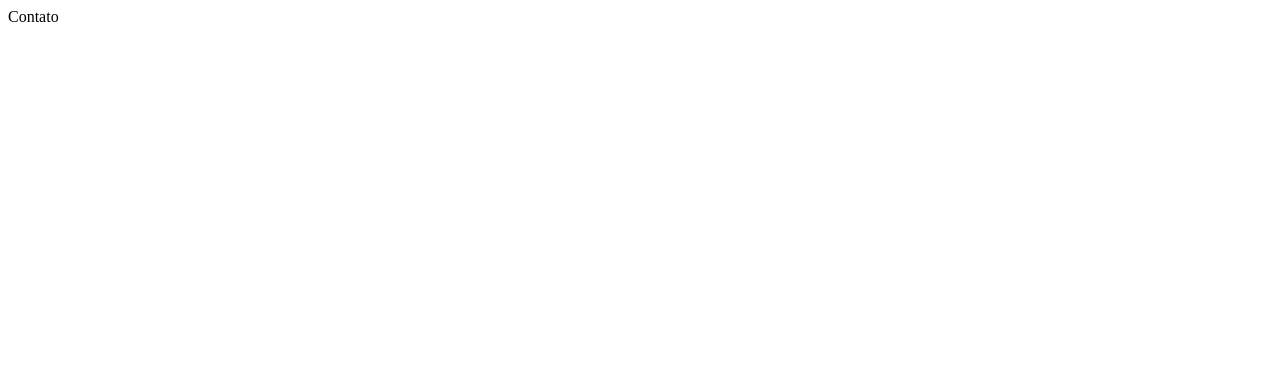
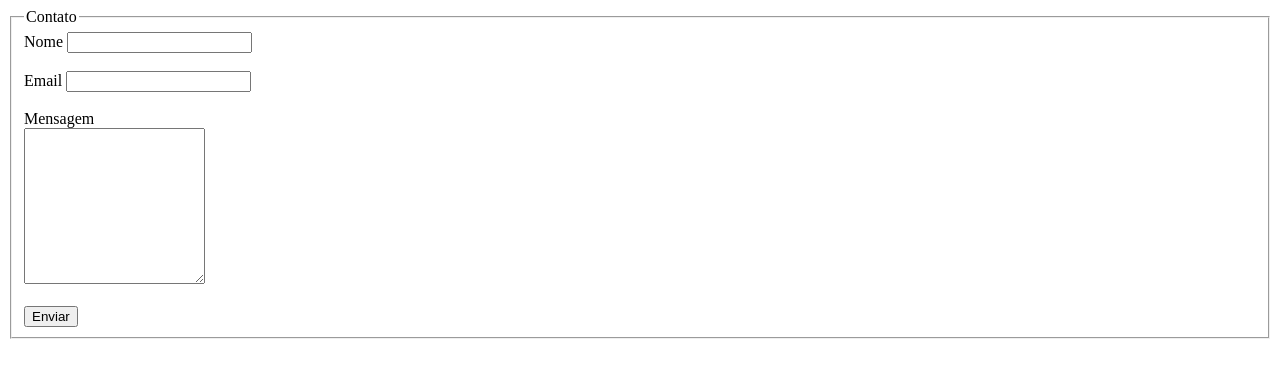
Before and after one commit to caiomoraisalmeida/rocketseat, a plain HTML site: page exercicios/formulario/index.html in a window 1280 px wide. Drawn offline with Linux system fonts and the light colour scheme.

Commit message:
formulário

```diff
--- a/exercicios/formulario/index.html
+++ b/exercicios/formulario/index.html
@@ -7,7 +7,31 @@
     <title>Formulário Contato</title>
 </head>
 <body>
-    <form action="">Contato</form>
+    <form action="">
+        <fieldset>
+            <legend>Contato</legend>
+
+            <label for="name">Nome</label>
+            <input id="name" type="text">
+            <br>
+            <br>
+
+            <label for="email">Email</label>
+            <input id="email" type="text">
+            <br>
+            <br>
+
+            <label for="message">Mensagem</label>
+            <br>
+            <textarea name="message" id="message" cols="20" rows="10"></textarea>
+            <br>
+            <br>
+
+            <button type="submit">Enviar</button>
+        </fieldset>
+
+
+    </form>
 
 </body>
 </html>
```
Also changed, not shown: 2 other files.
